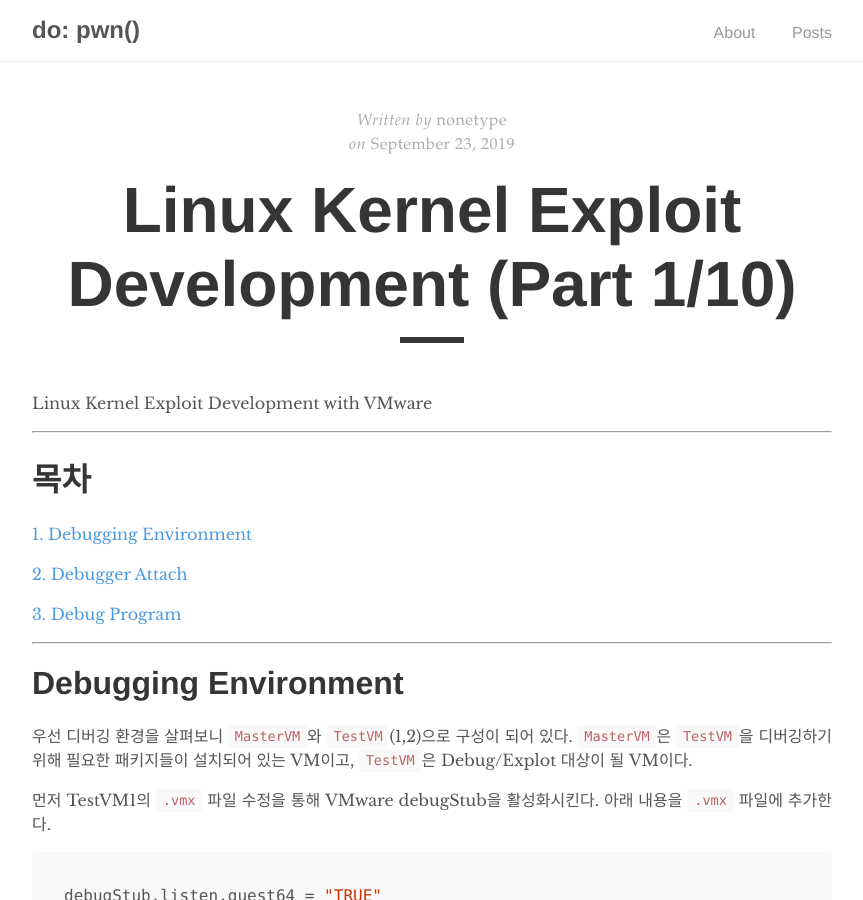
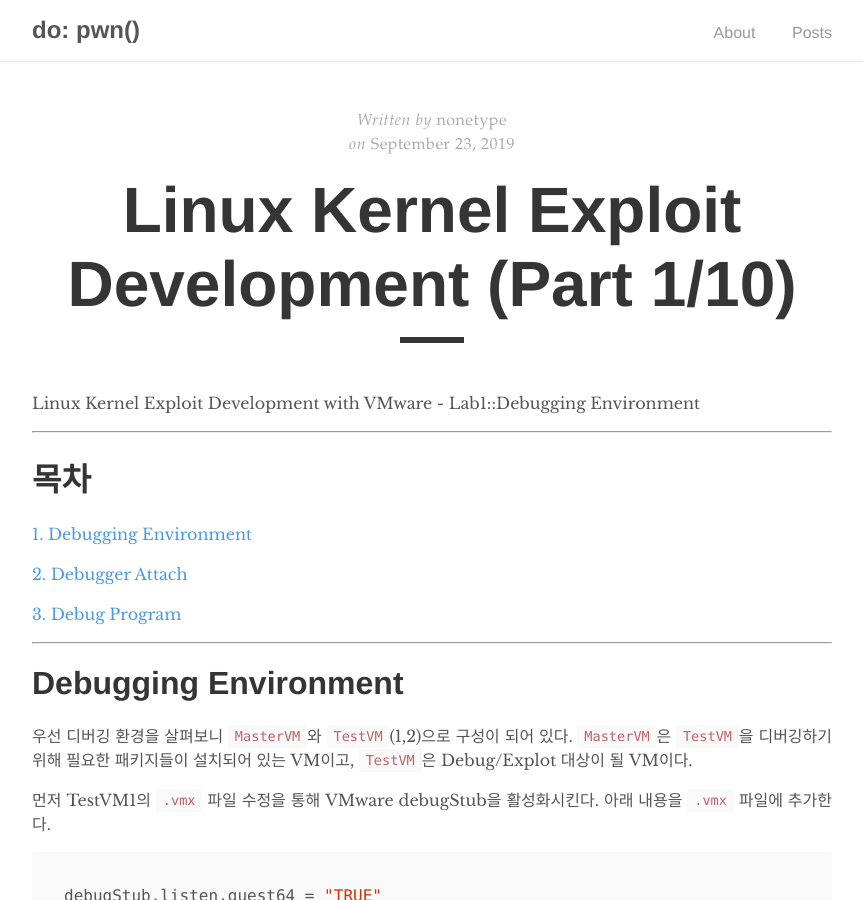
Before and after one commit to nonetype/old-blog-repo, a Jekyll site: the page built from _posts/2019-09-23-Linux-Kernel_Exploit-Development-lab1.md, in a window 1280 px wide and 900 px high. Shown: the whole window, without its empty margins (208-1071 px from the left). Built offline with Jekyll 4.4.1, drawn with Linux system fonts in a browser that asks for light colours; some web fonts are replaced.

Commit message:
Edited post

````diff
--- a/_posts/2019-09-23-Linux-Kernel_Exploit-Development-lab1.md
+++ b/_posts/2019-09-23-Linux-Kernel_Exploit-Development-lab1.md
@@ -4,7 +4,7 @@ title: "Linux Kernel Exploit Development (Part 1/10)"
 author: "nonetype"
 ---
 
-Linux Kernel Exploit Development with VMware
+Linux Kernel Exploit Development with VMware - Lab1::Debugging Environment
 
 ---
 # 목차
@@ -43,6 +43,7 @@ serial1.fileName = "/tmp/testvm1"
 저장 후 TestVM1을 부팅한다.
 
 부팅이 완료되었으면, `GRUB config`(/boot/grub/grub.cfg)를 수정해야 한다.
+
 **Before**
 ```sh
 99 menuentry 'Ubuntu, with Linux 3.5.0-23-generic (stock)' --class ubuntu --class gnu-linux --class gnu    --class os {
````
